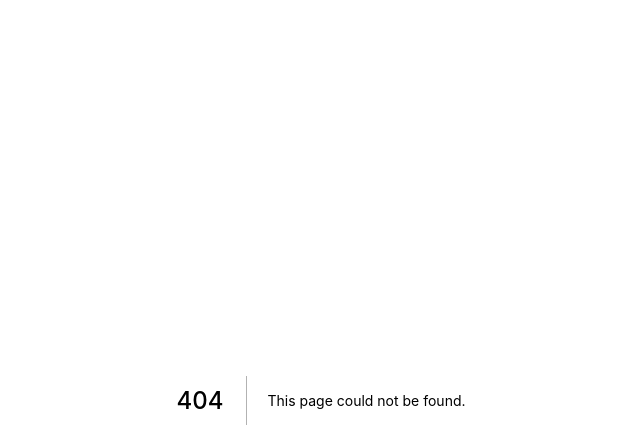
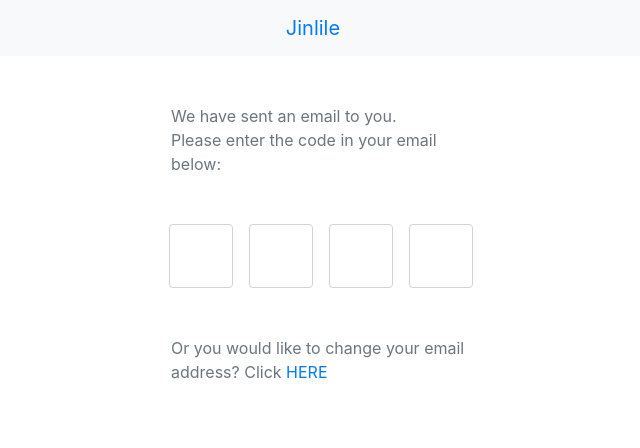
Before and after one commit to Lianghai-Yang/Jinlile, a Next.js app in the folder client/: page /code in a window 1280 px wide. Before the commit this address had no page. Shown: the top 448 px of the page, without its empty margins (319-959 px from the left). Built offline with nearby package versions, Linux system fonts and the light colour scheme.

Commit message:
Code page and login page

```diff
--- /dev/null
+++ b/client/pages/code.js
@@ -0,0 +1,111 @@
+import React from "react";
+import Layout from '../components/layout'
+import Form from 'react-bootstrap/Form'
+import Link from 'next/link'
+import { Alert } from 'react-bootstrap'
+
+class Code extends React.Component {
+
+    constructor(props) {
+        super(props)
+
+        this.state = {
+            alert: {
+                show: false,
+                content: ''
+            }
+        }
+
+    }
+
+    async handleNumberChange(event) {
+        let keyCode = event.keyCode
+        let currentInput = event.currentTarget
+
+        // backspace
+        if (keyCode == 8) {
+            let prevInput = currentInput.previousElementSibling
+            if (prevInput != null && currentInput.value == '') {
+                prevInput.focus()
+            }
+            return
+        }
+
+        let range = keyCode - '0'.charCodeAt(0);
+        if (range > 9 || range < 0) {
+            event.preventDefault()
+            return false
+        }
+
+        let nextInput = currentInput.nextElementSibling
+
+        currentInput.value = event.key
+        event.preventDefault()
+
+        if (nextInput != null) {
+            nextInput.focus()
+            return
+        }
+
+        // validate the code
+        let inputs = Array.from(document.getElementsByClassName('number-input'))
+        if (inputs == null) return
+        let code = inputs.map(input => input.value).reduce((str, char) => `${str}${char}`, '')
+        let validatedCode = await this.validateCode(code)
+        if (validatedCode == false) {
+            this.setState({
+                ...this.state,
+                alert: {
+                    show: true,
+                    content: 'Oops... It seems somthing wrong. Please check and confirm the code in your email.'
+                }
+            })
+            console.log(this.state)
+        }
+
+    }
+
+    async validateCode(code) {
+        return false
+    }
+
+    render() {
+        let inputSize = '4rem'
+        return (
+            <Layout>
+                <style type="text/css">{`
+                    .number-input {
+                        width: ${inputSize};
+                        height: ${inputSize};
+                        font-size: ${inputSize};
+                        text-align: center;
+                    }
+
+                    @media (min-width: 768px) {
+                        .input-container {
+                            max-width: 300px;
+                        }
+                    }
+                `}</style>
+
+                <div className="mt-5 d-flex justify-content-center flex-wrap">
+                    <div className="input-container">
+                        <p className="text-muted">We have sent an email to you. <br /> Please enter the code in your email below:</p>
+                        <div className="d-flex justify-content-center mt-5">
+                            <Form.Control onKeyDown={event => this.handleNumberChange(event)} maxLength="1" className="number-input ml-2 mr-2" />
+                            <Form.Control onKeyDown={event => this.handleNumberChange(event)} maxLength="1" className="number-input ml-2 mr-2" />
+                            <Form.Control onKeyDown={event => this.handleNumberChange(event)} maxLength="1" className="number-input ml-2 mr-2" />
+                            <Form.Control onKeyDown={event => this.handleNumberChange(event)} maxLength="1" className="number-input ml-2 mr-2" />
+                        </div>
+                        <p className="text-muted mt-5">Or you would like to change your email address? Click <Link replace href="/login"><a>HERE</a></Link> </p>
+                    </div>
+                    <Alert show={this.state.alert.show} variant="dark" dismissible onClose={() => this.setState({...this.state, alert:{show: false}})}>
+                        {this.state.alert.content}
+                    </Alert>
+                </div>
+            </Layout>
+        )
+    }
+}
+
+export default Code
```
Also changed, not shown: client/pages/login.js (+41 -5 lines).
